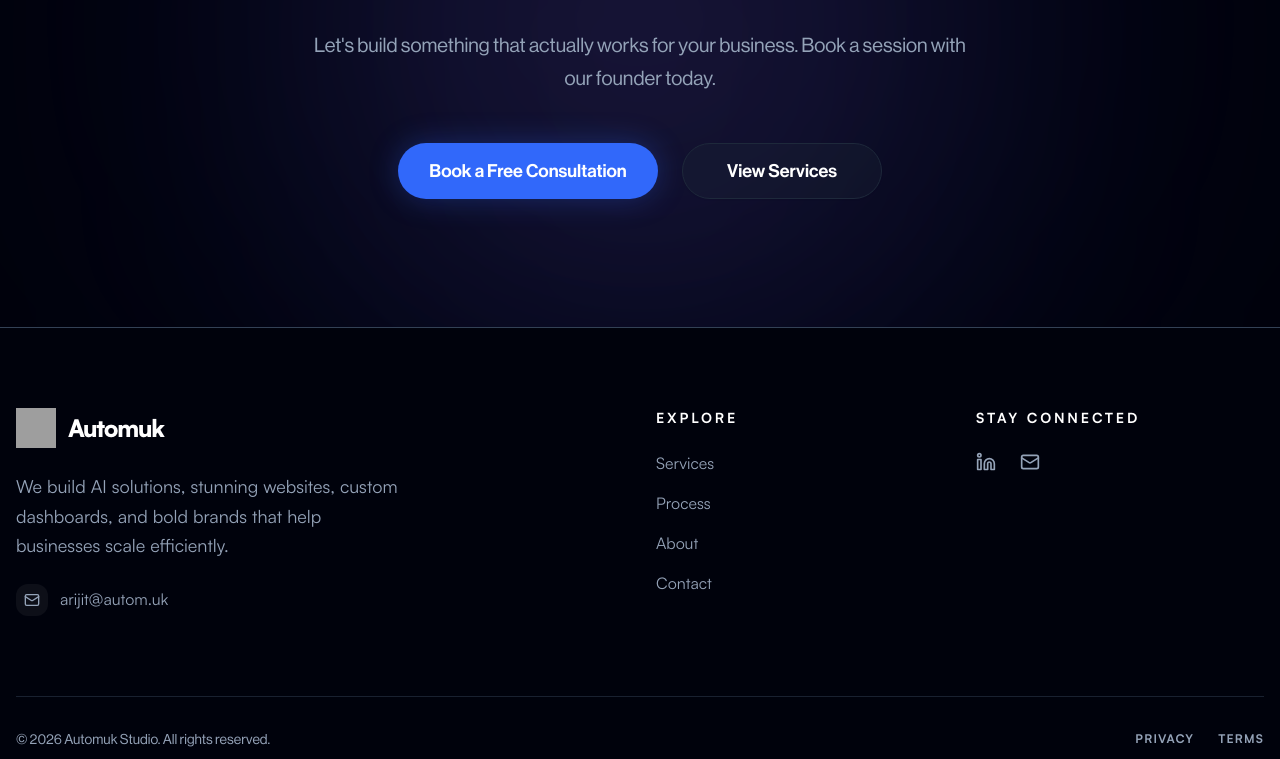
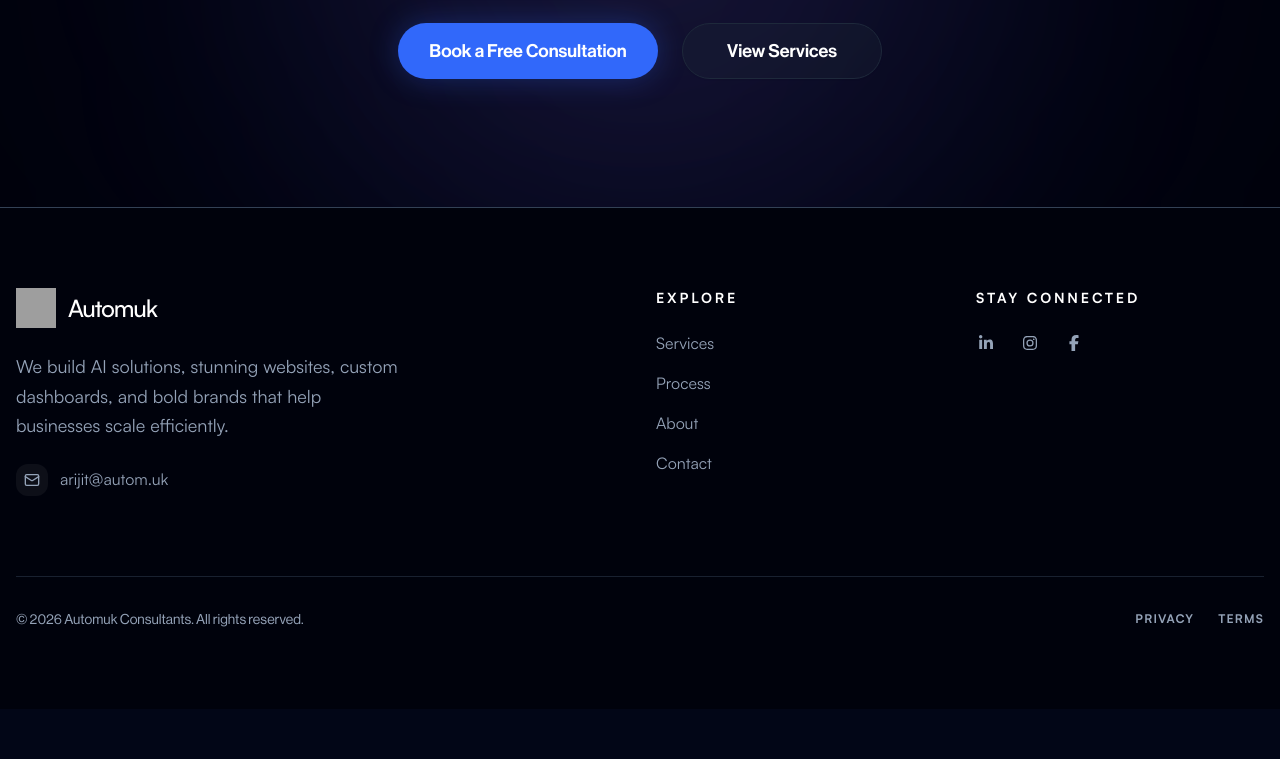
Before and after one commit to Automuk/automuk-website, a Next.js app: page /about in a window 1280 px wide. Shown: the part 2038-2797 px from the top of the page. After the commit the page ends 2747 px from the top, so only its background shows below. Built offline with nearby package versions, Linux system fonts and the light colour scheme; grey boxes are pictures that could not be loaded.

Commit message:
feat: Update font weights to medium for improved readability and consistency across components

```diff
--- a/app/about/page.tsx
+++ b/app/about/page.tsx
@@ -9,7 +9,7 @@ export default function AboutPage() {
             <PageContainer>
                 <div className="max-w-5xl mx-auto my-16 md:my-32">
                     <div className="text-center mb-16 md:mb-24 animate-fade-in-up">
-                        <h1 className="text-3xl md:text-8xl font-black mb-8 md:mb-10 tracking-tight leading-tight">Built for Efficiency, <br />Dedicated to Outcomes.</h1>
+                        <h1 className="text-3xl md:text-8xl font-medium mb-8 md:mb-10 tracking-tight leading-tight">Built for Efficiency, <br />Dedicated to Outcomes.</h1>
                         <p className="text-lg md:text-2xl text-muted-foreground leading-relaxed max-w-3xl mx-auto font-medium">
                             Automuk is a founder-led freelance studio focused on one thing: helping businesses leverage AI and automation to scale without the overhead.
                         </p>
--- a/app/page.tsx
+++ b/app/page.tsx
@@ -107,7 +107,7 @@ export default function Home() {
         <HeroAnimationClient />
 
         <div className="max-w-7xl mx-auto px-4 sm:px-6 lg:px-8 text-center relative z-10">
-          <h1 className="text-4xl md:text-8xl font-black tracking-tight mb-8 leading-[1.1] animate-reveal">
+          <h1 className="text-4xl md:text-8xl font-medium tracking-tight mb-8 leading-[1.1] animate-reveal">
             <span className="text-white block">Your business deserves</span>
             <span className="inline-block py-2 bg-clip-text text-transparent bg-gradient-to-r from-primary via-secondary to-primary bg-[length:200%_auto] animate-gradient-flow">
               an unfair advantage.
--- a/app/services/page.tsx
+++ b/app/services/page.tsx
@@ -48,9 +48,9 @@ export default function ServicesPage() {
                 <motion.div
                     initial={{ opacity: 0, y: 20 }}
                     animate={{ opacity: 1, y: 0 }}
-                    className="text-center max-w-4xl mx-auto mt-24 md:mt-40 mb-0 md:mb-16 relative z-10"
+                    className="text-center max-w-4xl mx-auto mt-24 md:mt-40 mb-0 md:mb-40 relative z-10"
                 >
-                    <h1 className="text-4xl md:text-8xl font-black mb-6 md:mb-8 tracking-tighter leading-tight text-white font-heading">
+                    <h1 className="text-4xl md:text-8xl font-medium mb-6 md:mb-8 tracking-tighter leading-tight text-white font-heading">
                         Expertise That <span className="text-[#3168FA]">Scales</span>
                     </h1>
                     <p className="text-lg md:text-2xl text-[#94A3B8] leading-relaxed max-w-2xl mx-auto">
--- a/components/BentoFlex.tsx
+++ b/components/BentoFlex.tsx
@@ -8,7 +8,7 @@ const services = [
         icon: Cpu,
         title: "AI Solutions",
         description: "Custom-built intelligence that works 24/7. From advanced RAG pipelines to autonomous agents that handle complex tasks, data processing, and customer interactions.",
-        tags: ["GPT-5.2", "Claude 4.5", "Llama 3", "Vector DBs"],
+        tags: ["GPT-5.6", "Claude 5", "Llama 4", "Vector DBs"],
         color: "primary",
         large: true,
     },
@@ -72,7 +72,7 @@ export default function BentoFlex() {
         <section className="py-20 md:py-32 relative bg-background/50 overflow-hidden">
             <div className="max-w-7xl mx-auto px-4 sm:px-6 lg:px-8 relative z-10">
                 <div className="text-center mb-12 md:mb-24 animate-reveal">
-                    <h2 className="text-3xl md:text-7xl font-black mb-6 tracking-tight">Our Expertise</h2>
+                    <h2 className="text-3xl md:text-7xl font-medium mb-6 tracking-tight">Our Expertise</h2>
                     <p className="text-muted-foreground text-lg md:text-xl max-w-2xl mx-auto leading-relaxed">
                         One studio. Every digital capability you need — from AI to branding, websites to dashboards.
                     </p>
--- a/components/EngagementModels.tsx
+++ b/components/EngagementModels.tsx
@@ -64,7 +64,7 @@ export default function EngagementModels() {
                         initial={{ opacity: 0, y: 20 }}
                         whileInView={{ opacity: 1, y: 0 }}
                         viewport={{ once: true }}
-                        className="text-4xl md:text-8xl font-black mb-10 tracking-tighter text-white font-heading"
+                        className="text-4xl md:text-8xl font-medium mb-10 tracking-tighter text-white font-heading"
                     >
                         Scale Your <span className="text-[#3168FA]">Success.</span>
                     </motion.h2>
--- a/components/Footer.tsx
+++ b/components/Footer.tsx
@@ -1,7 +1,9 @@
 "use client";
 
 import Link from "next/link";
-import { Mail, Linkedin } from "lucide-react";
+import { Mail } from "lucide-react";
+import { FontAwesomeIcon } from "@fortawesome/react-fontawesome";
+import { faLinkedinIn, faInstagram, faFacebookF } from "@fortawesome/free-brands-svg-icons";
 
 export default function Footer() {
     return (
@@ -14,7 +16,7 @@ export default function Footer() {
                                 <img src="https://cdn.autom.uk/logo.svg" alt="Automuk logo" width="40" height="40" className="w-full h-full" fetchPriority="low" />
                                 <div className="absolute inset-0 bg-primary blur-lg opacity-0 group-hover:opacity-30 transition-opacity" />
                             </div>
-                            <span className="text-2xl font-black font-heading tracking-tighter text-white leading-none">
+                            <span className="text-2xl font-medium font-heading tracking-tighter text-white leading-none">
                                 Automuk
                             </span>
                         </Link>
@@ -51,17 +53,20 @@ export default function Footer() {
                         <h3 className="text-sm font-bold text-white tracking-[0.2em] uppercase mb-6 font-heading">Stay Connected</h3>
                         <div className="flex gap-6">
                             {[
-                                { icon: Linkedin, href: "https://www.linkedin.com/company/automuk", color: "hover:text-[#3168FA]", label: "Automuk on LinkedIn" },
-                                { icon: Mail, href: "mailto:arijit@autom.uk", color: "hover:text-[#3168FA]", label: "Email arijit@autom.uk" }
-                            ].map((social, i) => (
-                                <Link
-                                    key={i}
+                                { fa: faLinkedinIn, href: "https://www.linkedin.com/company/automuk", label: "Automuk on LinkedIn" },
+                                { fa: faInstagram, href: "https://www.instagram.com/automuk/", label: "Automuk on Instagram" },
+                                { fa: faFacebookF, href: "https://www.facebook.com/profile.php?id=61592173946287", label: "Automuk on Facebook" },
+                            ].map((social) => (
+                                <a
+                                    key={social.href}
                                     href={social.href}
                                     aria-label={social.label}
-                                    className={`text-[#94A3B8] ${social.color} transition-all duration-300`}
+                                    target="_blank"
+                                    rel="noopener noreferrer"
+                                    className="text-[#94A3B8] hover:text-[#3168FA] transition-all duration-300"
                                 >
-                                    <social.icon size={20} />
-                                </Link>
+                                    <FontAwesomeIcon icon={social.fa} className="w-5 h-5" />
+                                </a>
                             ))}
                         </div>
                     </div>
@@ -69,7 +74,7 @@ export default function Footer() {
 
                 <div className="mt-20 pt-8 border-t border-[#334155]/50 flex flex-col md:flex-row justify-between items-center gap-4">
                     <p className="text-[#94A3B8] text-sm">
-                        &copy; {new Date().getFullYear()} Automuk Studio. All rights reserved.
+                        &copy; {new Date().getFullYear()} Automuk Consultants. All rights reserved.
                     </p>
                     <div className="flex items-center gap-6 text-xs font-bold tracking-widest text-[#94A3B8] uppercase font-heading">
                         <Link href="/privacy" className="hover:text-white transition-colors">Privacy</Link>
--- a/components/OurWorks.tsx
+++ b/components/OurWorks.tsx
@@ -73,7 +73,7 @@ const works = [
   },
   {
     url: "https://zorgsocial.com/",
-    name: "Zorg Social",
+    name: "ZorgSocial",
     domain: "zorgsocial.com",
     category: "Marketing Agency",
     description:
@@ -108,7 +108,7 @@ export default function OurWorks() {
     <section ref={sectionRef} className="bg-background relative -mb-90 md:-mb-120">
       {/* Section header */}
       <div className="max-w-7xl mx-auto px-4 sm:px-6 lg:px-8 pt-24 pb-24">
-        <h2 className="text-3xl md:text-7xl font-black tracking-tight">
+        <h2 className="text-3xl md:text-7xl font-medium tracking-tight">
           Built to Perform.
         </h2>
         <p className="text-muted-foreground text-lg md:text-xl max-w-2xl mt-6 leading-relaxed">
--- a/components/StickyServices.tsx
+++ b/components/StickyServices.tsx
@@ -68,14 +68,14 @@ export default function StickyServices({ services }: { services: Service[] }) {
                                     className={activeIndex === index ? "block" : "absolute inset-0 md:relative"}
                                     style={{ display: activeIndex === index ? "block" : "none" }}
                                 >
-                                    <h2 className="text-5xl md:text-7xl font-black tracking-tighter text-white font-heading mb-6">
+                                    <h2 className="text-5xl md:text-7xl font-medium tracking-tighter text-white font-heading mb-6">
                                         {service.category.split(" ").map((word, i) => (
                                             <span key={i} className={i === 0 ? "" : "text-[#3168FA]"}>
                                                 {word}{" "}
                                             </span>
                                         ))}
                                     </h2>
-                                    <p className="text-[#94A3B8] text-sm md:text-xl md:text-2xl mt-4 max-w-lg leading-relaxed font-medium line-clamp-3 md:line-clamp-none">
+                                    <p className="text-[#94A3B8] text-sm md:text-xl md:text-2xl mt-4 max-w-lg leading-relaxed line-clamp-3 md:line-clamp-none">
                                         {service.description}
                                     </p>
                                 </motion.div>
```
Also changed, not shown: components/Navbar.tsx (+7 -10 lines).
